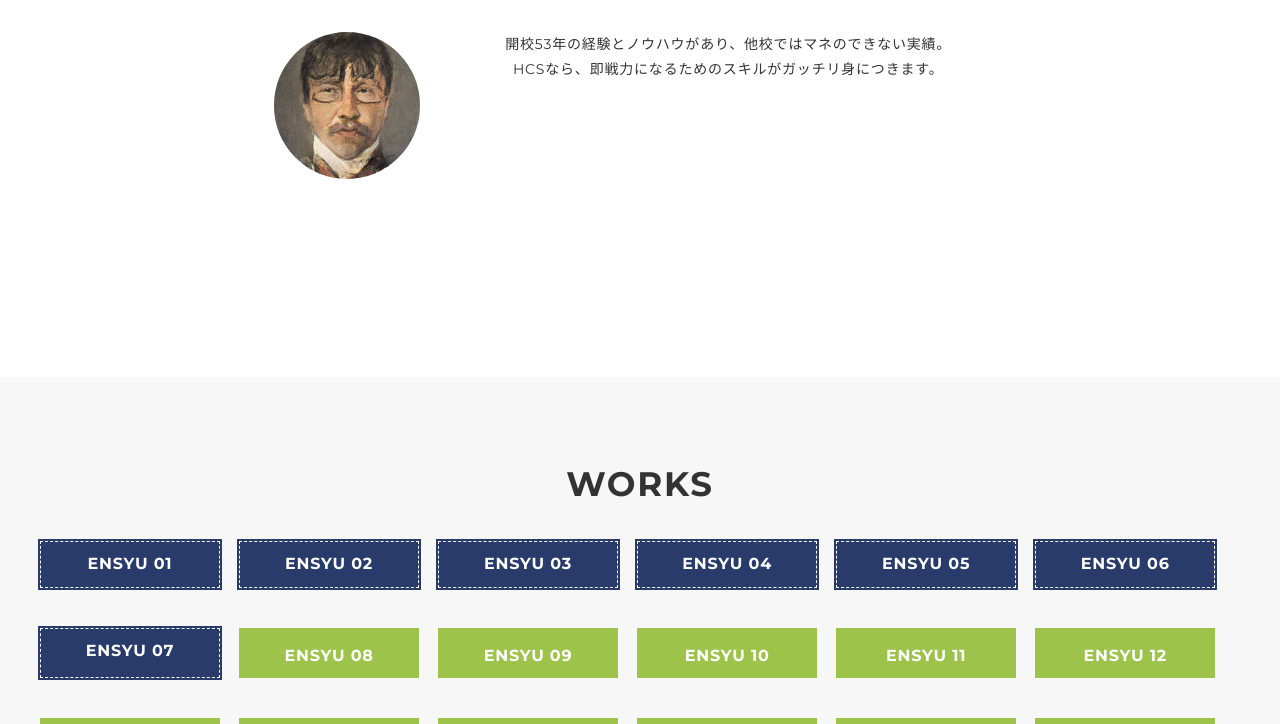
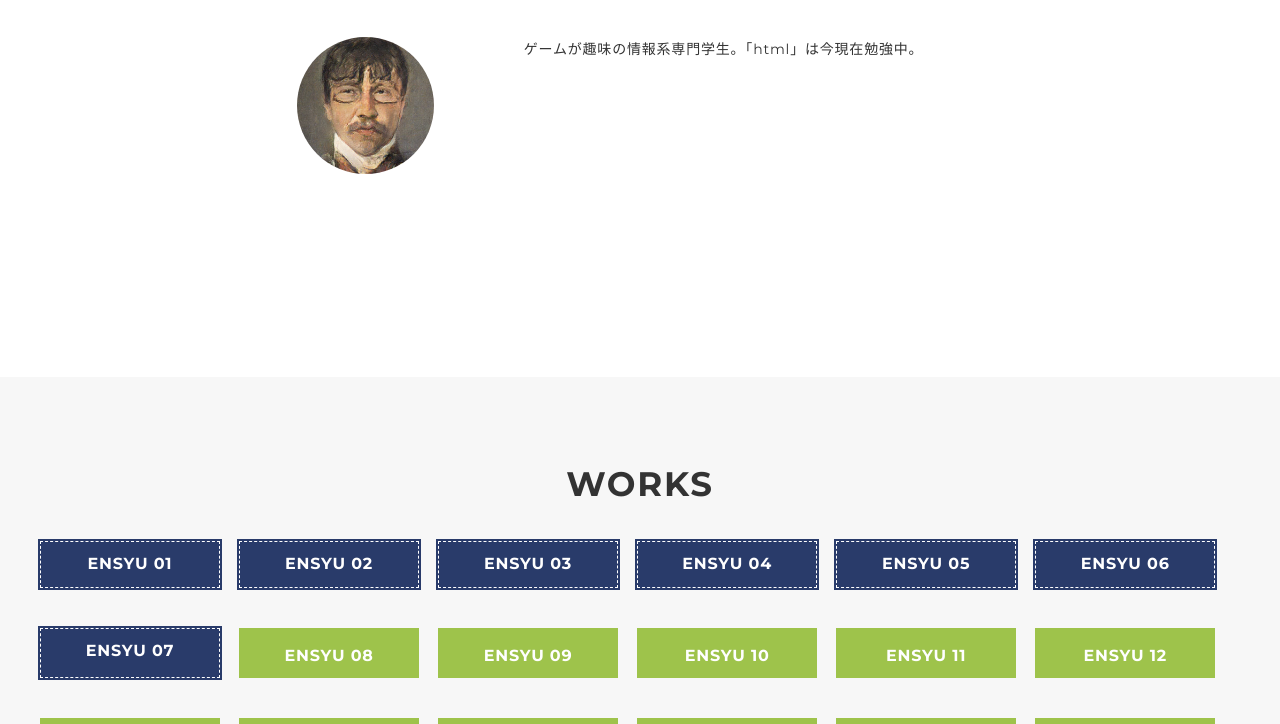
Before and after one commit to 20213103-okunoryoma/S1A111, a plain HTML site: page index.html in a window 1280 px wide. Shown: the part 376-1100 px from the top of the page. Drawn offline with nearby package versions, Linux system fonts and the light colour scheme.

Commit message:
Add files via upload
自己紹介の変更

```diff
--- a/index.html
+++ b/index.html
@@ -43,8 +43,8 @@
 							<img src="portfolio/img/profile.png" alt="自画像" />
 						</p>
 						<p class="main-visual-text">
-							開校53年の経験とノウハウがあり、<br class="sp-only">他校ではマネのできない実績。<br>
-							HCSなら、即戦力になるためのスキルが<br class="sp-only">ガッチリ身につきます。<br>
+							ゲームが趣味の情報系専門学生。<br class="sp-only">「html」は今現在勉強中。<br>
+							<br class="sp-only"><br>
 						</p>
 					</div>
 				</div>
```
